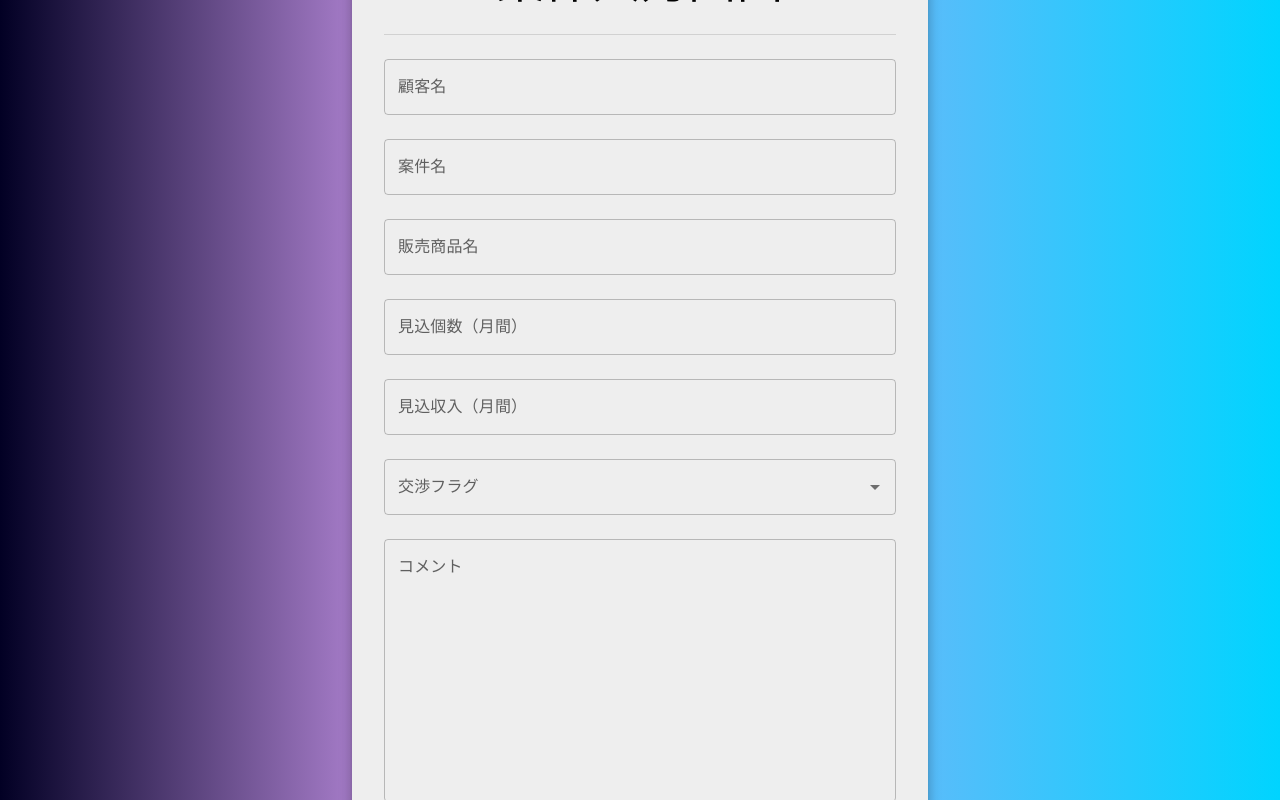
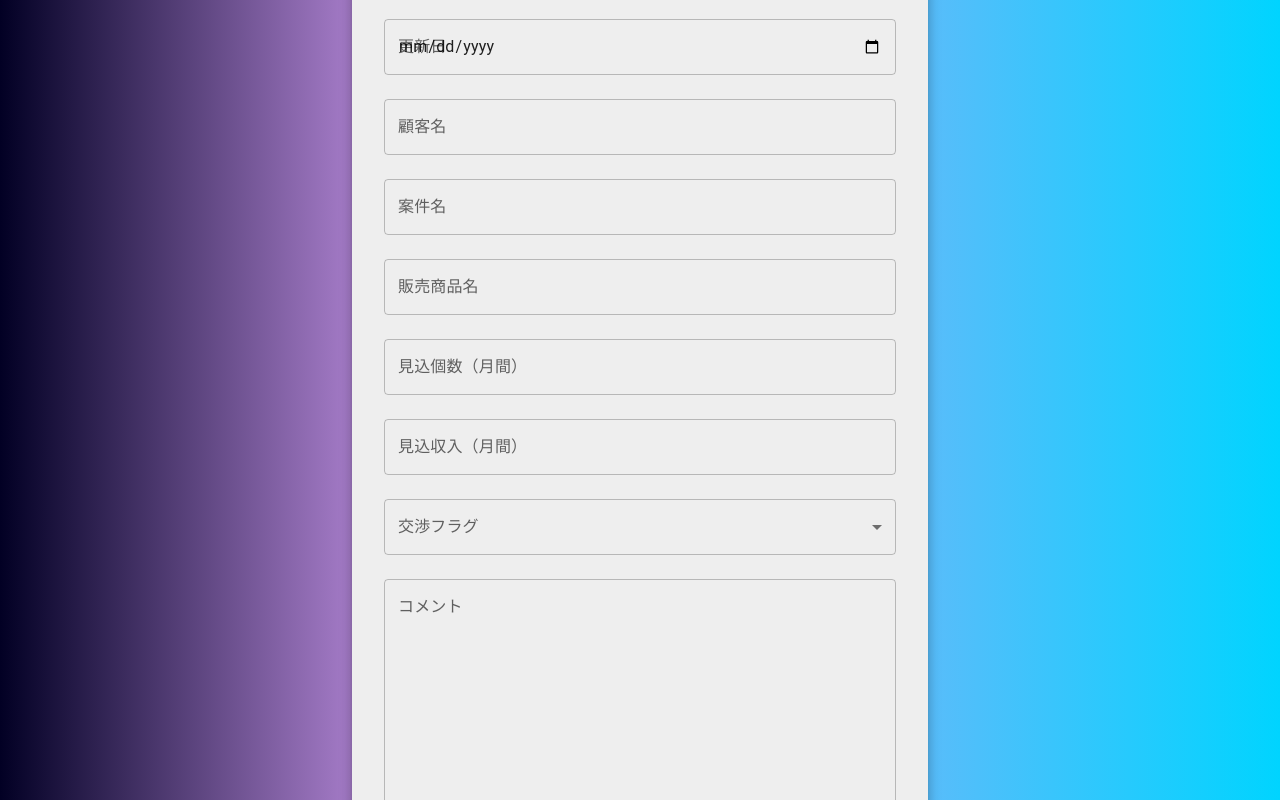
Before and after one commit to daisuke0224/portfolio, a Next.js app: page /iteminput in a window 1280 px wide. Built offline with nearby package versions, Linux system fonts and the light colour scheme; no server answers.

Commit message:
docとsetDoc追加、iteminputへ日付と交渉フラグ修正

```diff
--- a/package.json
+++ b/package.json
@@ -14,9 +14,12 @@
     "@mui/icons-material": "^5.14.3",
     "@mui/material": "^5.14.4",
     "@mui/x-charts": "^6.0.0-alpha.7",
+    "@mui/x-data-grid": "^6.14.0",
+    "@mui/x-date-pickers": "^6.14.0",
     "@types/node": "20.4.9",
     "@types/react": "18.2.20",
     "@types/react-dom": "18.2.7",
+    "dayjs": "^1.11.9",
     "firebase": "^10.3.1",
     "firebase-admin": "^11.10.1",
     "next": "13.4.13",
--- a/src/app/components/autocomplete.tsx
+++ b/src/app/components/autocomplete.tsx
@@ -1,8 +1,15 @@
+"use client";
 import * as React from "react";
 import TextField from "@mui/material/TextField";
 import Autocomplete from "@mui/material/Autocomplete";
 
 export default function ComboBox() {
+  const [top100Films, setTop100Films] = React.useState("");
+
+  React.useEffect(() => {
+    setTop100Films("");
+  });
+
   return (
     <Autocomplete
       disablePortal
@@ -10,10 +17,45 @@ export default function ComboBox() {
       options={top100Films}
       fullWidth
       sx={{ marginBottom: 3 }}
-      renderInput={(params) => <TextField {...params} label="交渉フラグ" />}
+      renderInput={(params) => (
+        <TextField
+          {...params}
+          label="交渉フラグ"
+          name="top100Films"
+          value={top100Films}
+          onChange={(e) => setTop100Films(e.target.value)}
+        />
+      )}
     />
   );
 }
 
 // Top 100 films as rated by IMDb users. http://www.imdb.com/chart/top
 const top100Films = [{ label: "商談中" }, { label: "獲得" }, { label: "失注" }];
+
+// export default function passwordreissue() {
+//   const [negotiation, setNegotiation] = useState("");
+
+//   useEffect(() => {
+//     setNegotiation("");
+//     }, []);
+
+//   const onClickAdd = async () => {
+//     console.log(negotiation);
+//     const collectionRef = collection(db, "customers");
+//     const docRef = doc(collectionRef);
+//     await setDoc(docRef, {
+//       negotiationflag: negotiation,
+//     });
+//   };
+// <TextField
+//                 id="コメント"
+//                 label="コメント"
+//                 fullWidth
+//                 multiline
+//                 rows={10}
+//                 sx={{ mb: 3 }}
+//                 name="comment"
+//                 value={comment}
+//                 onChange={(e) => setComment(e.target.value)}
+//               />
--- a/src/app/iteminput/page.tsx
+++ b/src/app/iteminput/page.tsx
@@ -7,13 +7,16 @@ import {
   Container,
   Divider,
   Grid,
+  MenuItem,
   Stack,
   TextField,
   Typography,
 } from "@mui/material";
-import ComboBox from "../components/autocomplete";
+import { db } from "@/firebase/client";
+import { doc, setDoc, collection } from "firebase/firestore";
 
 export default function passwordreissue() {
+  const [date, setDate] = useState("");
   const [customerName, setCustomerName] = useState("");
   const [projectTitle, setProjectTitle] = useState("");
   const [productName, setProductName] = useState("");
@@ -23,6 +26,7 @@ export default function passwordreissue() {
   const [comment, setComment] = useState("");
 
   useEffect(() => {
+    setDate("");
     setCustomerName("");
     setProjectTitle("");
     setProductName("");
@@ -32,7 +36,8 @@ export default function passwordreissue() {
     setComment("");
   }, []);
 
-  const onClickAdd = () => {
+  const onClickAdd = async () => {
+    console.log(date);
     console.log(customerName);
     console.log(projectTitle);
     console.log(productName);
@@ -40,6 +45,21 @@ export default function passwordreissue() {
     console.log(income);
     console.log(negotiation);
     console.log(comment);
+    const collectionRef = collection(db, "customers");
+    const docRef = doc(collectionRef);
+    await setDoc(docRef, {
+      id: docRef.id,
+      date: date,
+      customerName: customerName,
+      projectTitle: projectTitle,
+      productName: productName,
+      piece: piece,
+      income: income,
+      negotiationflag: negotiation,
+      comment: comment,
+      venderTeamId: "",
+      venderUid: "",
+    });
   };
 
   return (
@@ -79,6 +99,17 @@ export default function passwordreissue() {
                 案件入力画面
               </Typography>
               <Divider sx={{ mb: 3 }} />
+              <TextField
+                id="日付"
+                label="更新日"
+                fullWidth
+                color="secondary"
+                sx={{ mb: 3 }}
+                name="date"
+                value={date}
+                type="date"
+                onChange={(e) => setDate(e.target.value)}
+              />
               <TextField
                 id="顧客名"
                 label="顧客名"
@@ -134,7 +165,22 @@ export default function passwordreissue() {
                 value={income}
                 onChange={(e) => setIncome(e.target.value)}
               />
-              <ComboBox />
+              <TextField
+                select
+                id="交渉フラグ"
+                label="交渉フラグ"
+                variant="outlined"
+                fullWidth
+                color="secondary"
+                sx={{ mb: 3 }}
+                name="negotiation"
+                value={negotiation}
+                onChange={(e) => setNegotiation(e.target.value)}
+              >
+                <MenuItem value={"商談中"}>商談中</MenuItem>
+                <MenuItem value={"獲得"}>獲得</MenuItem>
+                <MenuItem value={"失注"}>失注</MenuItem>
+              </TextField>
               <TextField
                 id="コメント"
                 label="コメント"
--- a/src/firebase/client.ts
+++ b/src/firebase/client.ts
@@ -1,5 +1,6 @@
 import { initializeApp, getApps } from "firebase/app";
 import { getAuth } from "firebase/auth";
+import { getFirestore } from "firebase/firestore";
 
 const firebaseConfig = {
   apiKey: process.env.NEXT_PUBLIC_API_KEY,
@@ -15,3 +16,4 @@ const firebaseConfig = {
 const app = getApps()?.length ? getApps()[0] : initializeApp(firebaseConfig);
 
 export const auth = getAuth(app);
+export const db = getFirestore(app);
```
Also changed, not shown: src/@types/next-auth.d.ts (added, +20 -0 lines), 1 other file (tests, documents, lock files or other folders).
